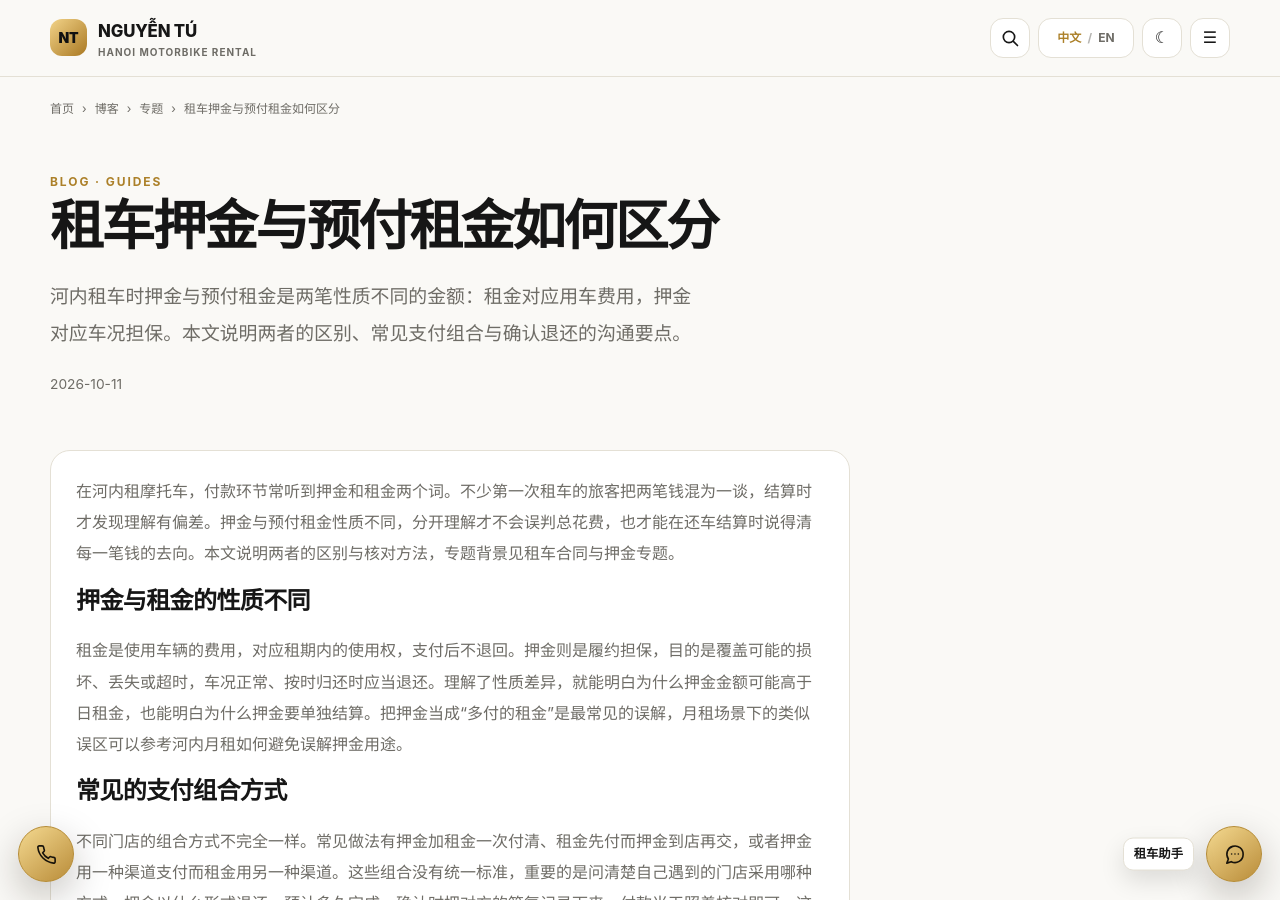
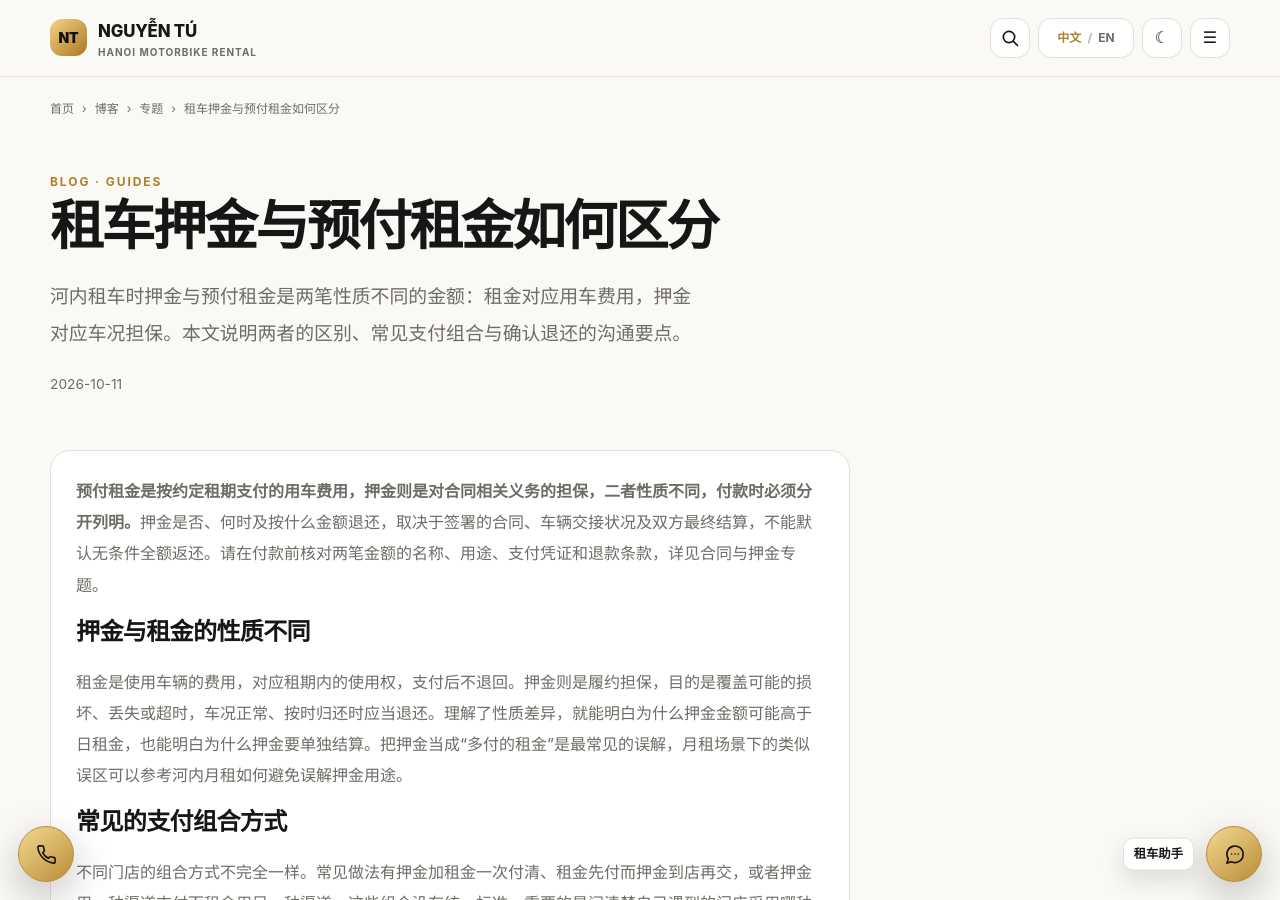
Before and after one commit to thuexemayhanoi/china, a Jekyll site: the page built from _posts/2026-10-11-hanoi-guides-contracts-04.md, in a window 1280 px wide and 900 px high. Built offline with Jekyll 4.4.1, drawn with Linux system fonts in a browser that asks for light colours.

Commit message:
seo(china): answer CN-0204 difference between prepaid rent and deposit upfront

```diff
--- a/_posts/2026-10-11-hanoi-guides-contracts-04.md
+++ b/_posts/2026-10-11-hanoi-guides-contracts-04.md
@@ -17,7 +17,7 @@ breadcrumbs:
   - label: "租车押金与预付租金如何区分"
 publication_method: "automated_qa"
 ---
-在河内租摩托车，付款环节常听到押金和租金两个词。不少第一次租车的旅客把两笔钱混为一谈，结算时才发现理解有偏差。押金与预付租金性质不同，分开理解才不会误判总花费，也才能在还车结算时说得清每一笔钱的去向。本文说明两者的区别与核对方法，专题背景见[租车合同与押金专题](/topics/guides/contracts/)。
+**预付租金是按约定租期支付的用车费用，押金则是对合同相关义务的担保，二者性质不同，付款时必须分开列明。**押金是否、何时及按什么金额退还，取决于签署的合同、车辆交接状况及双方最终结算，不能默认无条件全额返还。请在付款前核对两笔金额的名称、用途、支付凭证和退款条款，详见[合同与押金专题](/topics/guides/contracts/)。
 
 ## 押金与租金的性质不同
 
```
